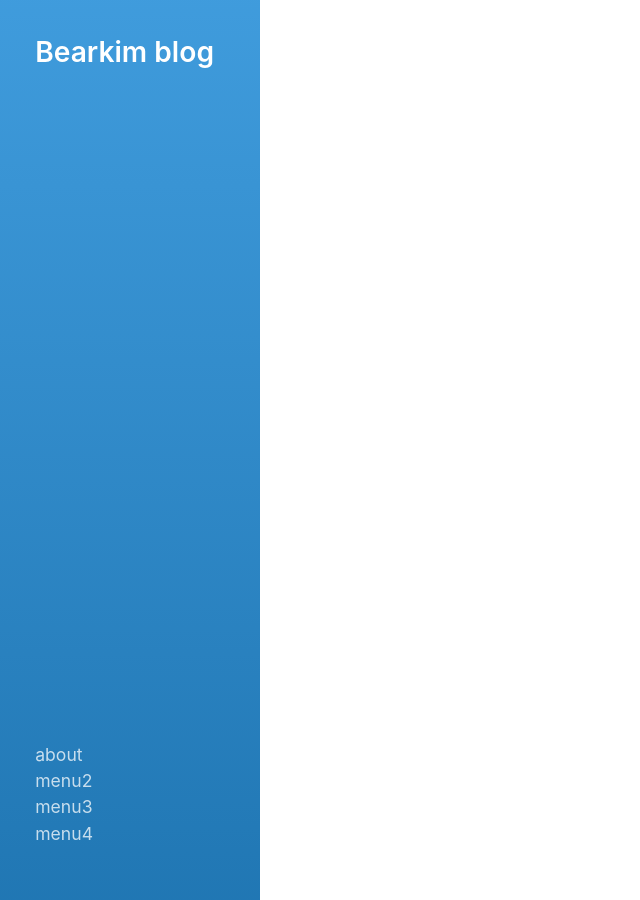
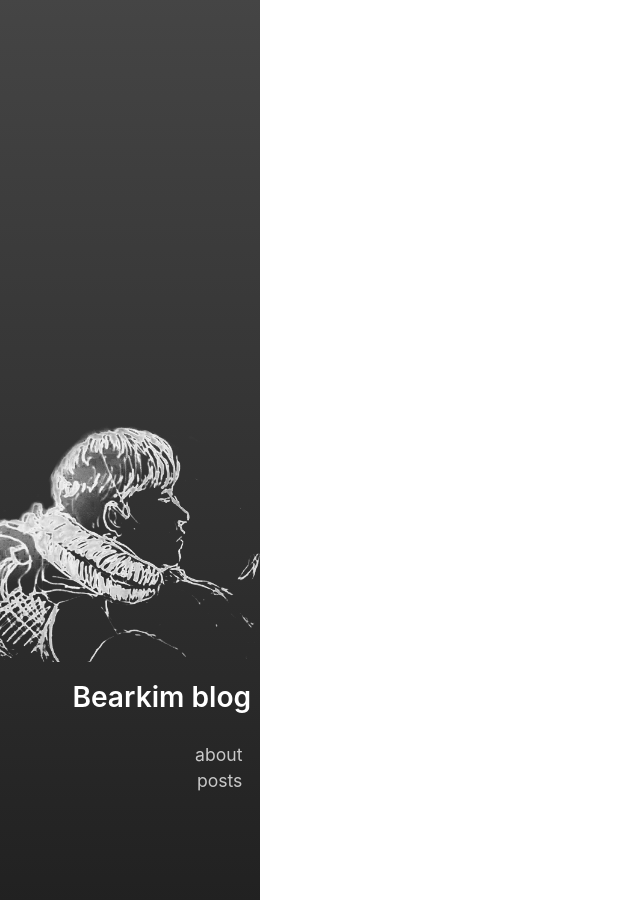
Before and after one commit to bearkim36/bearkim36.github.io, a Jekyll site: the page built from index.markdown, in a window 1280 px wide. Shown: the whole page, without its empty margins (0-640 px from the left). Built offline with Jekyll 4.4.1, drawn with Linux system fonts in a browser that asks for light colours; comment, search, counter and statistics services are not loaded.

Commit message:
디자인수정

```diff
--- a/404.html
+++ b/404.html
@@ -9,7 +9,7 @@ layout: default
     max-width: 600px;
     text-align: center;
   }
-  h1 {
+  h1.error-text {
     margin: 30px 0;
     font-size: 4em;
     line-height: 1;
@@ -18,7 +18,7 @@ layout: default
 </style>
 
 <div class="container">
-  <h1>404</h1>
+  <h1 class="error-text">404</h1>
 
   <p><strong>Page not found :(</strong></p>
   <p>The requested page could not be found.</p>
--- a/_includes/sidebar.html
+++ b/_includes/sidebar.html
@@ -1,5 +1,6 @@
 <nav id="sidebar">
   <h1 class="site-title">
+    <img src="/assets/images/bk_white.png" />
     <a href="/">{{ site.title }}</a>
   </h1>
   <ul class="menu">
@@ -7,13 +8,7 @@
       <a href="/about">about</a>
     </li>
     <li>
-      menu2
-    </li>
-    <li>
-      menu3
-    </li>
-    <li>
-      menu4
+      <a href="/">posts</a>
     </li>
   </ul>
 </nav>
--- a/_sass/layout.scss
+++ b/_sass/layout.scss
@@ -14,7 +14,7 @@ body {
   top: 0;
   left: 0;
   bottom: 0;
-  padding: $section-spacing;
+  padding: 0;
   color: $sidebar-text-color;
   background-attachment: fixed;
   background-color: $sidebar-bg-color;
@@ -22,12 +22,15 @@ body {
 
   .site-title {
     color: $sidebar-title-color;
-    margin-bottom: $heading-spacing;
-    margin-top: 0;
+    color: #fff;
+    text-align: right;
+    position: absolute;
+    bottom: 10rem;
   }
 
   .site-title a {
     color: $sidebar-link-color;
+    margin-right: 0.5rem;
   }
 
   .site-title a:hover {
@@ -36,7 +39,11 @@ body {
   }
   .menu {
     color: $sidebar-text-color;
-    margin-top: 4em;
+    position: absolute;
+    bottom: 5rem;
+    text-align: right;
+    right:0;
+    margin-right: 1rem;
   }
 
   .menu a {
--- a/_sass/variables.scss
+++ b/_sass/variables.scss
@@ -110,8 +110,8 @@ $default-box-shadow: $box-shadow-size $box-shadow-size $box-shadow-size
 $code-font-family: Menlo, Monaco, "Courier New", monospace !default;
 $code-color: #bf616a !default;
 
-// Hyde theming
-$sidebar-bg-color: #268bd2 !default;
+/*$sidebar-bg-color: #268bd2 !default;*/
+$sidebar-bg-color: #333333 !default;
 $sidebar-fg-color: #fff !default;
 $sidebar-sticky: true !default;
 $layout-reverse: false !default;
```
Also changed, not shown: about.html (added, +7 -0 lines), assets/images/bk.png (added), assets/images/bk_white.png (added), sources/bk_white.png (added).
